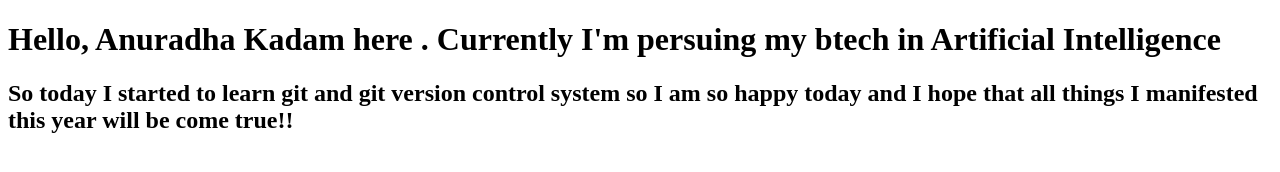
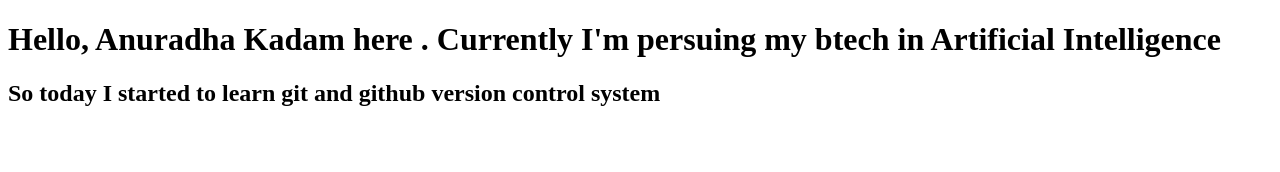
Before and after one commit to AnuradhaKadam371/LocalRepo, a plain HTML site: page index.html in a window 1280 px wide. Drawn offline with Linux system fonts and the light colour scheme.

Commit message:
Update heading text to include GitHub

```diff
--- a/index.html
+++ b/index.html
@@ -7,6 +7,6 @@
 </head>
 <body>
     <h1>Hello, Anuradha Kadam here . Currently I'm persuing my btech in Artificial Intelligence </h1>
-<h2>So today I started to learn git and git version control system so I am so happy today and I hope that all things I manifested this year will be come true!!</h2>
+<h2>So today I started to learn git and github version control system</h2>
 </body>
 </html>
```
